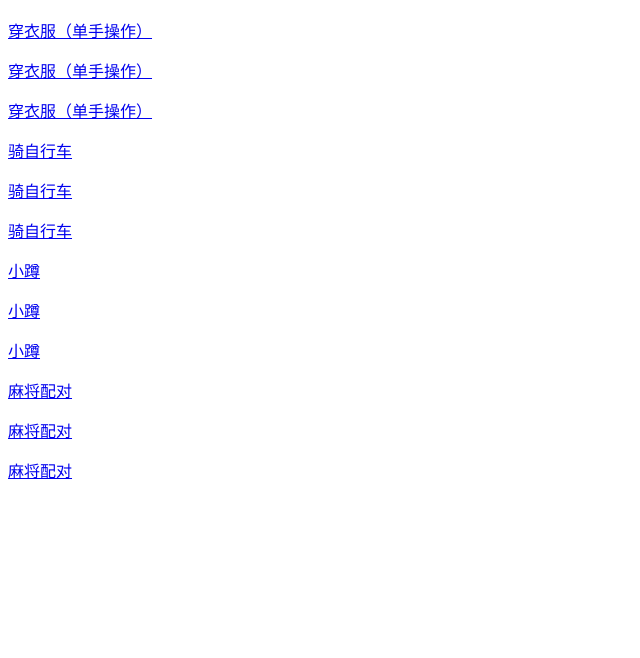
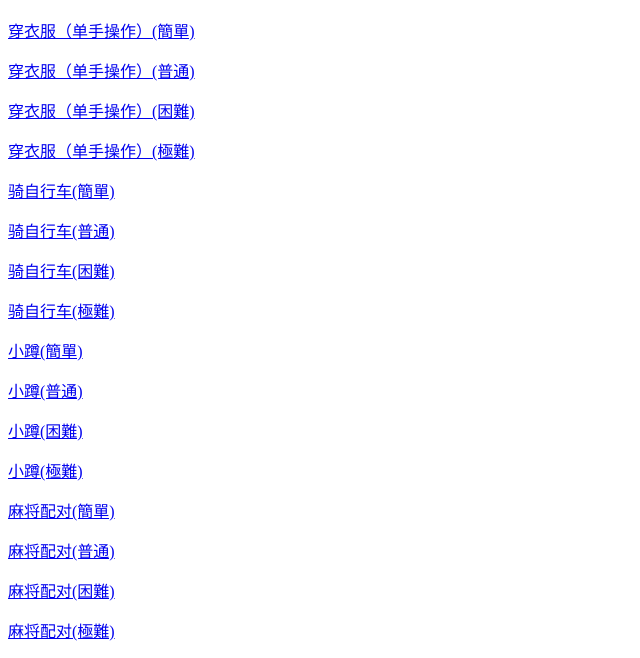
Before and after one commit to migemadesign/TestWebHtml, a plain HTML site: page index.html in a window 1280 px wide. Shown: the part 189-847 px from the top of the page, without its empty margins (0-640 px from the left). Before the commit the page ends 800 px from the top, so only its background shows below. Drawn offline with Linux system fonts and the light colour scheme.

Commit message:
add Nightmaree

```diff
--- a/index.html
+++ b/index.html
@@ -30,17 +30,21 @@
        <p><a href="#" onclick="launchWithParameter()">Launch with Parameter</a></p>
 
  <h1>我的深度链接测试页面</h1>
-       <p><a href="unitydl://mylink?PutOnClothesWithOnehand&difficulty=Easy">穿衣服（单手操作）</a></p>
-       <p><a href="unitydl://mylink?PutOnClothesWithOnehand&difficulty=Normal">穿衣服（单手操作）</a></p>
-       <p><a href="unitydl://mylink?PutOnClothesWithOnehand&difficulty=Hard">穿衣服（单手操作）</a></p>
-       <p><a href="unitydl://mylink?CyclingBiking&difficulty=Easy">骑自行车</a></p>
-       <p><a href="unitydl://mylink?CyclingBiking&difficulty=Normal">骑自行车</a></p>
-       <p><a href="unitydl://mylink?CyclingBiking&difficulty=Hard">骑自行车</a></p>
-       <p><a href="unitydl://mylink?MiniSquat&difficulty=Easy">小蹲</a></p>
-       <p><a href="unitydl://mylink?MiniSquat&difficulty=Normal">小蹲</a></p>
-       <p><a href="unitydl://mylink?MiniSquat&difficulty=Hard">小蹲</a></p>
-       <p><a href="unitydl://mylink?MahjongPairMatching&difficulty=Easy">麻将配对</a></p>
-       <p><a href="unitydl://mylink?MahjongPairMatching&difficulty=Normal">麻将配对</a></p>
-       <p><a href="unitydl://mylink?MahjongPairMatching&difficulty=Hard">麻将配对</a></p>
+       <p><a href="unitydl://mylink?PutOnClothesWithOnehand&difficulty=Easy">穿衣服（单手操作）(簡單)</a></p>
+       <p><a href="unitydl://mylink?PutOnClothesWithOnehand&difficulty=Normal">穿衣服（单手操作）(普通)</a></p>
+       <p><a href="unitydl://mylink?PutOnClothesWithOnehand&difficulty=Hard">穿衣服（单手操作）(困難)</a></p>
+       <p><a href="unitydl://mylink?PutOnClothesWithOnehand&difficulty=Nightmare">穿衣服（单手操作）(極難)</a></p>
+       <p><a href="unitydl://mylink?CyclingBiking&difficulty=Easy">骑自行车(簡單)</a></p>
+       <p><a href="unitydl://mylink?CyclingBiking&difficulty=Normal">骑自行车(普通)</a></p>
+       <p><a href="unitydl://mylink?CyclingBiking&difficulty=Hard">骑自行车(困難)</a></p>
+       <p><a href="unitydl://mylink?CyclingBiking&difficulty=Nightmare">骑自行车(極難)</a></p>
+       <p><a href="unitydl://mylink?MiniSquat&difficulty=Easy">小蹲(簡單)</a></p>
+       <p><a href="unitydl://mylink?MiniSquat&difficulty=Normal">小蹲(普通)</a></p>
+       <p><a href="unitydl://mylink?MiniSquat&difficulty=Hard">小蹲(困難)</a></p>
+       <p><a href="unitydl://mylink?MiniSquat&difficulty=Nightmare">小蹲(極難)</a></p>
+       <p><a href="unitydl://mylink?MahjongPairMatching&difficulty=Easy">麻将配对(簡單)</a></p>
+       <p><a href="unitydl://mylink?MahjongPairMatching&difficulty=Normal">麻将配对(普通)</a></p>
+       <p><a href="unitydl://mylink?MahjongPairMatching&difficulty=Hard">麻将配对(困難)</a></p>
+       <p><a href="unitydl://mylink?MahjongPairMatching&difficulty=Nightmare">麻将配对(極難)</a></p>
     </body>
 </html>
```
